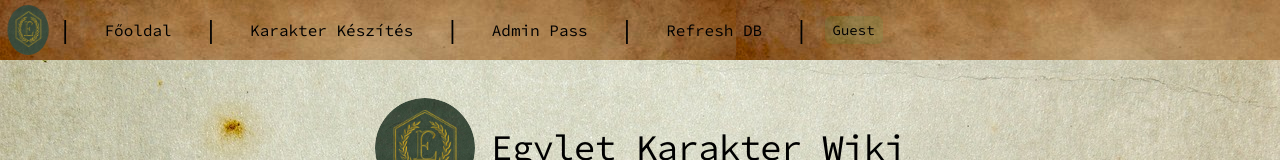
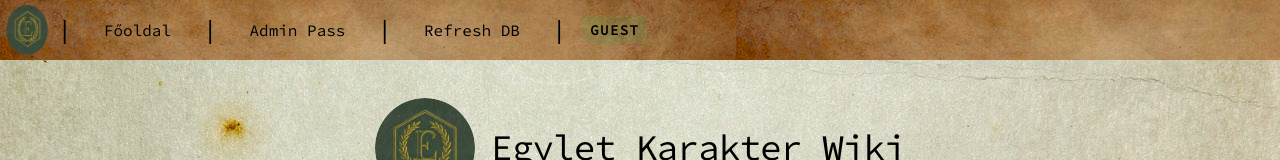
Before and after one commit to ElsIfElse/egylet-website, a Next.js app: page / in a window 1280 px wide. Shown: the top 160 px of the page. Built offline with nearby package versions, Linux system fonts and the light colour scheme; no server answers.

Commit message:
finish admin rights implementation

```diff
--- a/app/components/Navbar.tsx
+++ b/app/components/Navbar.tsx
@@ -8,11 +8,13 @@ import revalidateMainPage from "../utils/revalidateMain";
 import { useUpdateRedirectState } from "../zustandStores/updateRedirectState";
 import { checkAdmin } from "../utils/CheckAdmin";
 
+
 const Navbar = () => {
 
     const [showAdminLogin,setShowAdminLogin] = useState(false)
     const isAdmin = useUpdateRedirectState((state) => state.isAdmin);
     const setIsAdmin = useUpdateRedirectState((state) => state.setIsadmin);
+
 
     const toggleAdminLogin = () => {
         setShowAdminLogin(!showAdminLogin)
@@ -25,7 +27,6 @@ const Navbar = () => {
         }
 
     },[setIsAdmin])
-
 
     return (
         <div className=" flex flex-row w-screen h-[60px] bg-blue-100 justify-center items-center" style={{backgroundImage:"url(../../cardBack2.jpg)"}}>
@@ -56,13 +57,14 @@ const Navbar = () => {
                         <p className="text-2xl">|</p>
                         <Link className="text-black text-xl link" href="/"><h3 className="link">Főoldal</h3></Link>
                         <p className="text-2xl">|</p>
-                        <Link className="text-black text-xl link" href="/createCharacter"><h3 className="link">Karakter Készítés</h3></Link>
-                        <p className="text-2xl">|</p>
+                        {isAdmin && <Link className="text-black text-xl link"  href="/createCharacter"><h3 className="link">Karakter Készítés</h3></Link>}
+                        {isAdmin && <p className="text-2xl">|</p>}
                         <Link onClick={()=>{setShowAdminLogin(!showAdminLogin)}} className="text-black text-xl link" href=""><h3 className="link">Admin Pass</h3></Link>
+
                         <p className="text-2xl">|</p>
                         <Link className="link text-black text-xl" href={""} onClick={()=>revalidateMainPage()}><h3 className="link">Refresh DB</h3></Link>
                         <p className="text-2xl">|</p>
-                        {isAdmin ? <p className=" text-sm link bg-green-500 bg-opacity-10 rounded-md">Admin</p> : <p className="text-sm link bg-green-500 bg-opacity-10 rounded-md ">Guest</p> }
+                        {isAdmin ? <p className=" text-sm link bg-green-500 bg-opacity-10 rounded-md font-bold tracking-widest">ADMIN</p> : <p className="tracking-widest font-bold text-sm link bg-green-500 bg-opacity-10 rounded-md ">GUEST</p> }
 
                     </div>
 
--- a/app/components/SingleCharacterCard.tsx
+++ b/app/components/SingleCharacterCard.tsx
@@ -34,6 +34,11 @@ const SingleCharacterCard:React.FC<CharacterCardProps> = ({characterId,character
         }
     }
     const updateCharacter = async (name:string) => {
+        const isAdmin = localStorage.getItem('isAdmin')
+        if(!isAdmin){
+            alert("You are not admin")
+            return
+        }
         router.push("/updateCharacter/"+name)
     }
 
```
